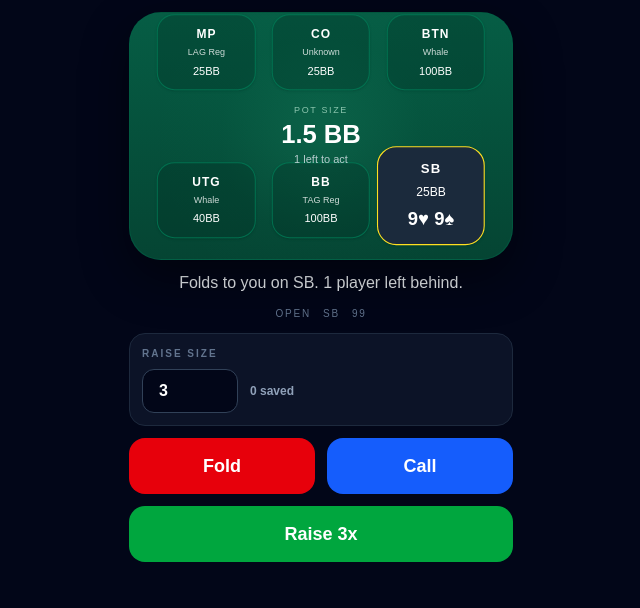
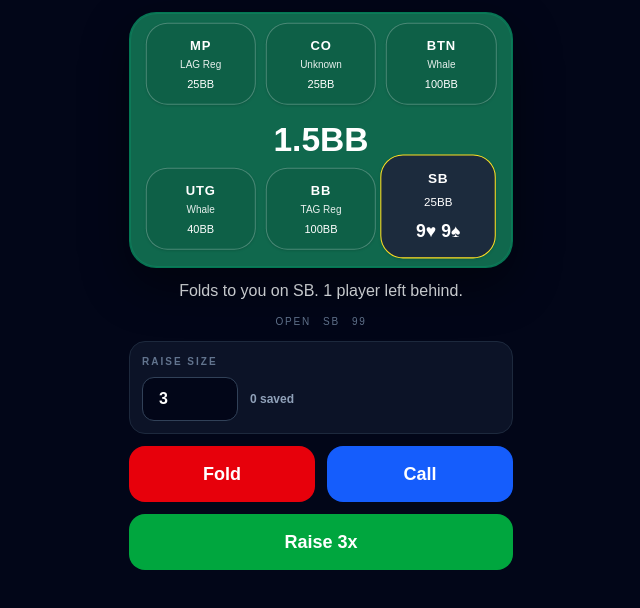
Before and after one commit to jonnyness78/poker-trainer, a Next.js app: page / in a window 1280 px wide. Shown: the top 608 px of the page, without its empty margins (319-959 px from the left). Built offline with nearby package versions, Linux system fonts and the light colour scheme.

Commit message:
Adjust seat positions and update styles

```diff
--- a/app/page.tsx
+++ b/app/page.tsx
@@ -51,12 +51,12 @@ type DecisionRecord = {
 const POSITIONS: Position[] = ['UTG', 'MP', 'CO', 'BTN', 'SB', 'BB'];
 
 const SEAT_POSITIONS: Record<Position, React.CSSProperties> = {
-  MP: { left: '20%', top: '16%' },
-  CO: { left: '50%', top: '16%' },
-  BTN: { left: '80%', top: '16%' },
-  UTG: { left: '20%', top: '76%' },
-  BB: { left: '50%', top: '76%' },
-  SB: { left: '80%', top: '76%' }
+  MP: { left: '18.5%', top: '20%' },
+  CO: { left: '50%', top: '20%' },
+  BTN: { left: '81.5%', top: '20%' },
+  UTG: { left: '18.5%', top: '77%' },
+  BB: { left: '50%', top: '77%' },
+  SB: { left: '81.5%', top: '77%' }
 };
 
 const STACKS = [25, 40, 100, 200];
@@ -475,8 +475,8 @@ function PokerTrainer() {
   return (
     <div className="h-[100dvh] overflow-hidden bg-slate-950 px-3 py-3 text-white">
       <div className="mx-auto flex h-full w-full max-w-sm flex-col gap-3">
-        <div className="relative h-[min(39vh,15.5rem)] overflow-hidden rounded-[2rem] border border-emerald-800/60 bg-[linear-gradient(180deg,rgba(6,95,70,0.98),rgba(5,70,52,0.98))] shadow-[0_18px_48px_rgba(0,0,0,0.45)]">
-          <div className="absolute inset-0 bg-[radial-gradient(circle_at_center,rgba(52,211,153,0.12),rgba(16,185,129,0.02)_45%,transparent_75%)]" />
+        <div className="relative h-[min(40vh,16rem)] overflow-hidden rounded-[1.7rem] border border-emerald-700/80 bg-[#10684d] shadow-[0_18px_48px_rgba(0,0,0,0.45)]">
+          <div className="absolute inset-0 rounded-[1.7rem] border border-emerald-400/15" />
 
           {POSITIONS.map((pos) => {
             const player = scenario.table.find((entry) => entry.position === pos)!;
@@ -504,33 +504,29 @@ function PokerTrainer() {
             return (
               <div
                 key={pos}
-                className={`absolute w-[6.15rem] rounded-[1.1rem] border px-2 py-2.5 text-center shadow-sm transition-all duration-200 ${
+                className={`absolute w-[6.9rem] rounded-[1.35rem] border px-2 py-3 text-center shadow-sm transition-all duration-200 ${
                   isHero
-                    ? 'scale-110 border-yellow-300 bg-slate-800/95'
+                    ? 'scale-105 border-yellow-300 bg-slate-800/95'
                     : action
                       ? actionStyle
-                      : 'border-emerald-700/80 bg-emerald-950/30'
+                      : 'border-white/25 bg-emerald-950/12'
                 }`}
                 style={{
                   ...SEAT_POSITIONS[pos],
                   transform: 'translate(-50%, -50%)'
                 }}
               >
-                <div className="text-[12px] font-semibold tracking-[0.08em]">{pos}</div>
-                {!isHero && <div className="mt-1 text-[9px] leading-tight opacity-80">{player.type}</div>}
+                <div className="text-[13px] font-semibold tracking-[0.06em]">{pos}</div>
+                {!isHero && <div className="mt-1 text-[10px] leading-tight opacity-90">{player.type}</div>}
                 <div className="mt-1 text-[11px] font-medium">{player.stack}BB</div>
-                {isHero && <div className="mt-1 text-[1.05rem] font-bold">{scenario.hand.join(' ')}</div>}
-                {action && <div className="mt-1 text-[9px] font-semibold">{actionLabel}</div>}
+                {isHero && <div className="mt-2 text-[1.05rem] font-bold">{scenario.hand.join(' ')}</div>}
+                {action && <div className="mt-1.5 text-[10px] font-semibold">{actionLabel}</div>}
               </div>
             );
           })}
 
-          <div className="absolute left-1/2 top-1/2 w-28 -translate-x-1/2 -translate-y-1/2 text-center">
-            <div className="text-[9px] uppercase tracking-[0.18em] text-emerald-100/65">Pot Size</div>
-            <div className="mt-1 text-[1.6rem] font-bold leading-none">{scenario.pot} BB</div>
-            <div className="mt-1 text-[11px] text-slate-200/80">
-              {scenario.playersLeft} left to act
-            </div>
+          <div className="absolute left-1/2 top-1/2 w-24 -translate-x-1/2 -translate-y-1/2 text-center">
+            <div className="text-[2.1rem] font-bold leading-none text-white">{scenario.pot}BB</div>
           </div>
         </div>
 
```
